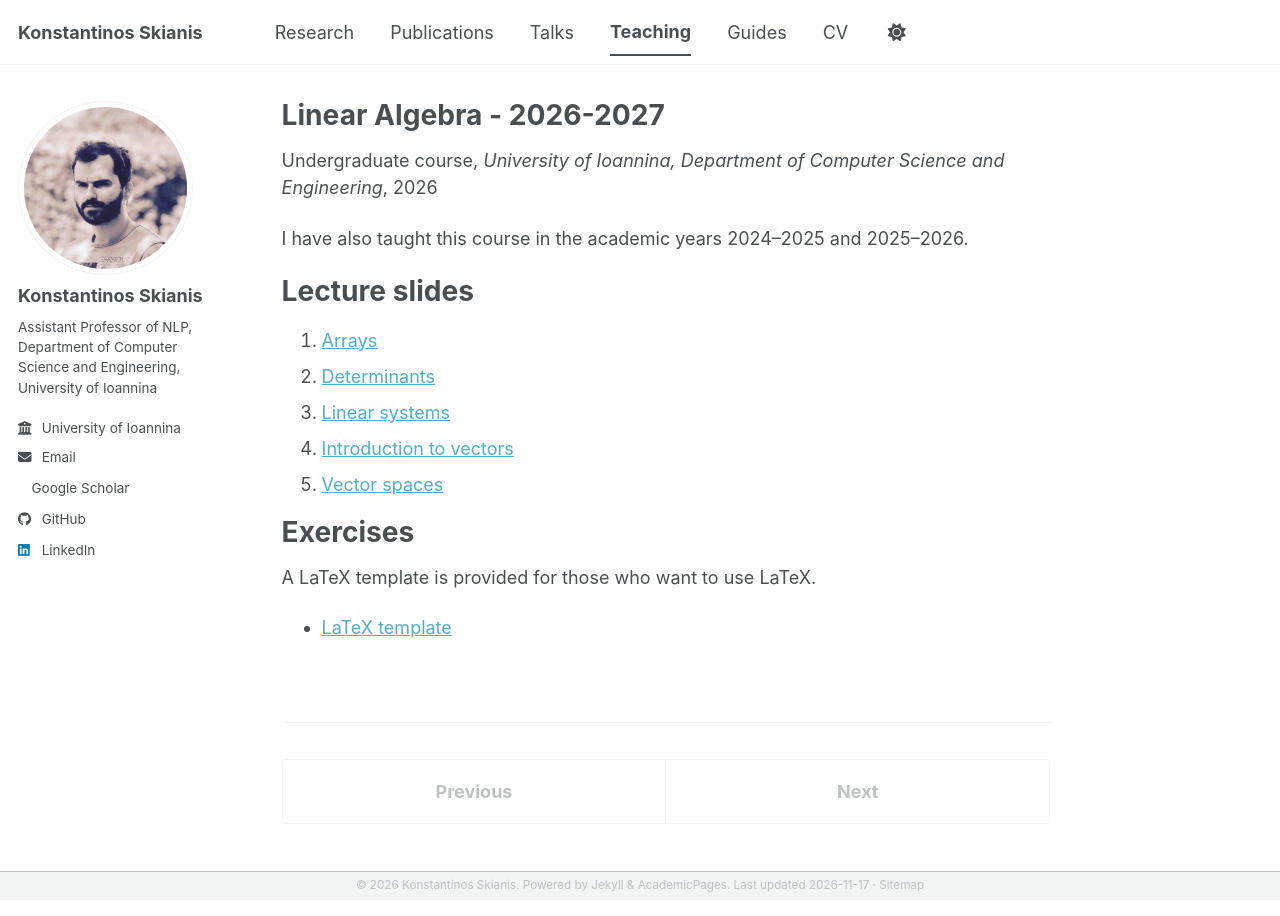
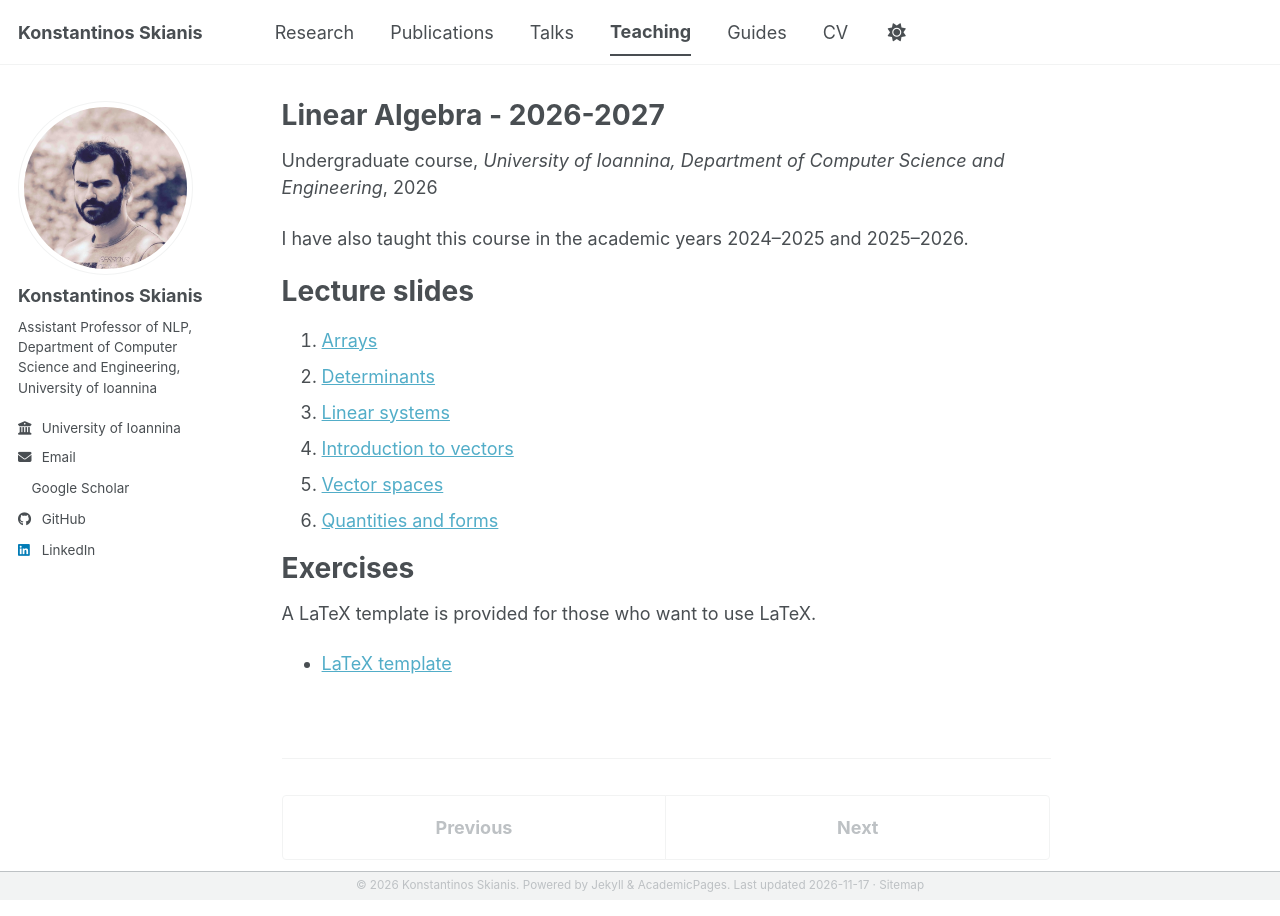
Before and after one commit to y3nk0/y3nk0.github.io, a Jekyll site: the page built from _teaching/2026-linear-algebra.md, in a window 1280 px wide. Built offline with Jekyll 4.4.1, drawn with Linux system fonts in a browser that asks for light colours; a style sheet for code colours, icons or effects is not loaded.

Commit message:
Teaching: publish the Quantities and forms slides as lecture 6

```diff
--- a/_teaching/2026-linear-algebra.md
+++ b/_teaching/2026-linear-algebra.md
@@ -20,9 +20,9 @@ Lecture slides
 3. [Linear systems](/teaching/3_linear_systems.pdf)
 4. [Introduction to vectors](/teaching/4_intro_vectors.pdf)
 5. [Vector spaces](/teaching/5_vector_spaces.pdf)
+6. [Quantities and forms](/teaching/6_quantities_forms.pdf)
 
 <!-- Slides still to come; uncomment each one as it is covered.
-6. [Quantities and forms](/teaching/6_quantities_forms.pdf)
 7. [Singular value decomposition](/teaching/7_svd.pdf)
 -->
 
```
